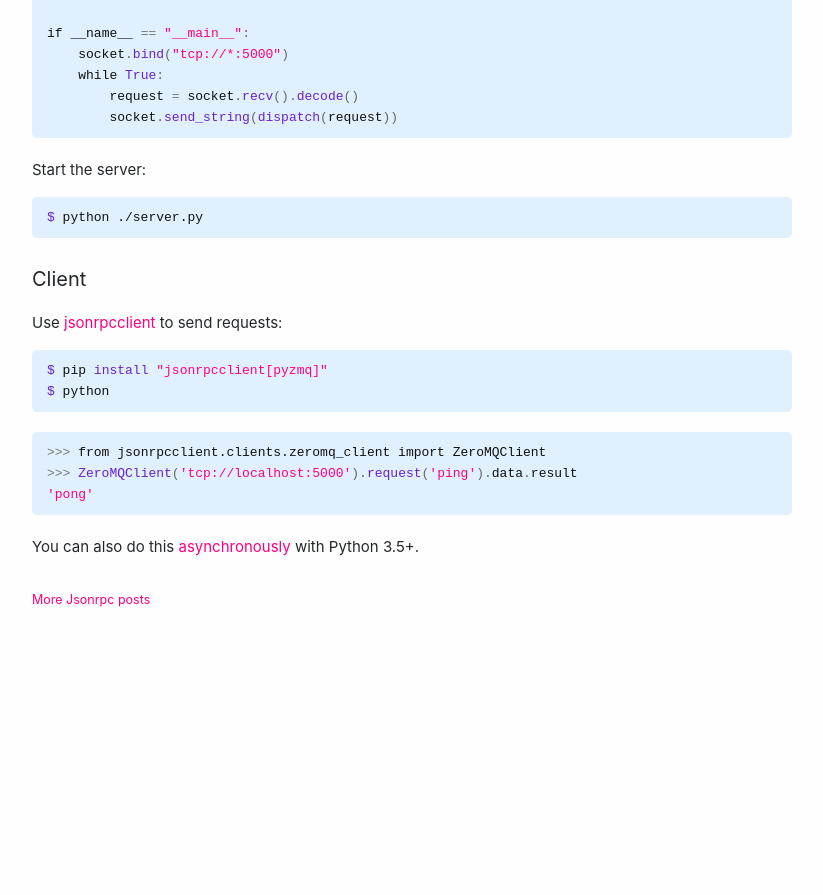
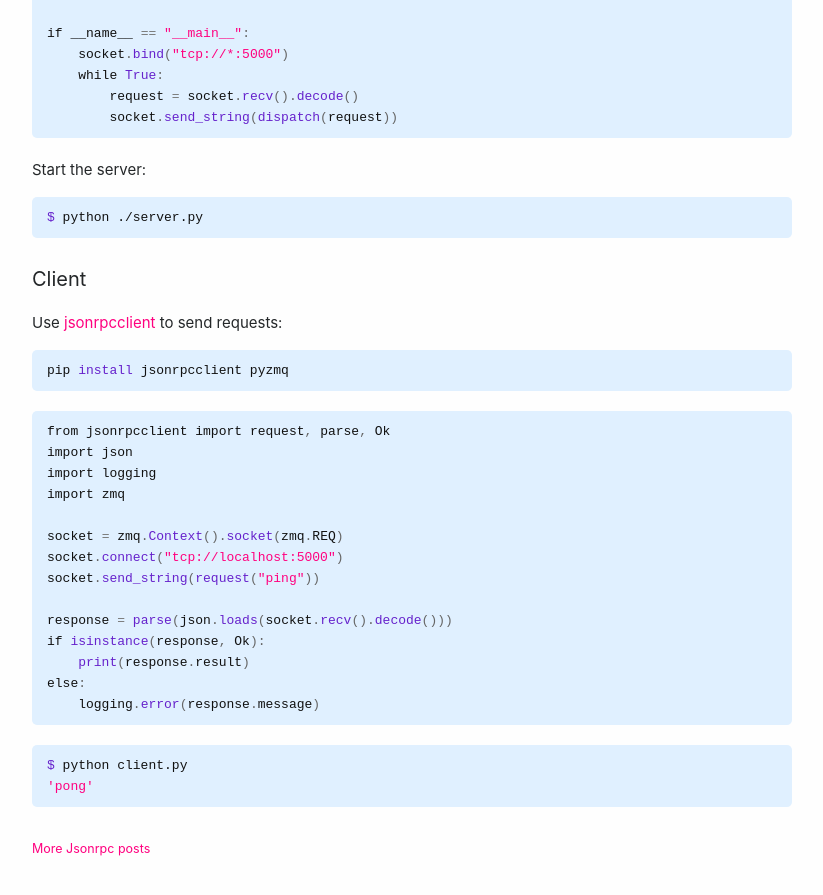
Before and after one commit to explodinglabs/explodinglabs.github.io, a Jekyll site: the page built from _posts/jsonrpc/2016-08-01-zeromq.markdown, in a window 1280 px wide and 900 px high, scrolled down 619 px. Shown: the top 895 px of the window, without its empty margins (228-1051 px from the left). Built offline with Jekyll 4.4.1, drawn with Linux system fonts in a browser that asks for light colours; some web fonts are replaced; before the commit the page ends 1270 px from its top, so only the background shows below that.

Commit message:
Adjust jsonrpc posts

````diff
--- a/_posts/2021-08-06-test-readthedocs-locally.markdown
+++ b/_posts/2021-08-06-test-readthedocs-locally.markdown
@@ -4,6 +4,10 @@ title: How to test your readthedocs documentation locally?
 permalink: /build-readthedocs-locally
 ---
 Install [Sphinx](https://www.sphinx-doc.org/en/master/usage/installation.html).
+```sh
+pip install sphinx
+pip install -r requirements-docs.txt  # theme and code highlighter
+```
 
 Build your docs:
 ```sh
--- a/_posts/jsonrpc/2016-08-01-zeromq.markdown
+++ b/_posts/jsonrpc/2016-08-01-zeromq.markdown
@@ -51,15 +51,28 @@ $ python ./server.py
 
 Use [jsonrpcclient](https://www.jsonrpcclient.com/) to send requests:
 
-``` shell
-$ pip install "jsonrpcclient[pyzmq]"
-$ python
+```sh
+pip install jsonrpcclient pyzmq
 ```
 
 ```python
->>> from jsonrpcclient.clients.zeromq_client import ZeroMQClient
->>> ZeroMQClient('tcp://localhost:5000').request('ping').data.result
+from jsonrpcclient import request, parse, Ok
+import json
+import logging
+import zmq
+
+socket = zmq.Context().socket(zmq.REQ)
+socket.connect("tcp://localhost:5000")
+socket.send_string(request("ping"))
+
+response = parse(json.loads(socket.recv().decode()))
+if isinstance(response, Ok):
+    print(response.result)
+else:
+    logging.error(response.message)
+```
+
+```sh
+$ python client.py
 'pong'
 ```
-
-You can also do this [asynchronously](./zeromq-async) with Python 3.5+.
````
Also changed, not shown: _posts/jsonrpc/2016-09-23-aiohttp.markdown (+29 -0 lines), _posts/jsonrpc/2016-09-23-websockets.markdown (+16 -6 lines), 1 other file.
